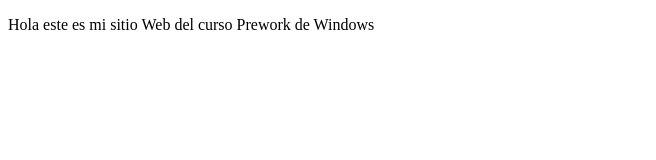
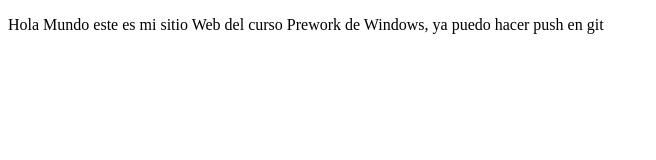
Before and after one commit to marlonandres15/cursoPrework, a plain HTML site: page index.html in a window 1280 px wide. Shown: the whole page, without its empty margins (0-656 px from the left). Drawn offline with Linux system fonts and the light colour scheme.

Commit message:
Primeros cambios

```diff
--- a/index.html
+++ b/index.html
@@ -8,7 +8,7 @@
 </head>
 <body>
     <p>
-        Hola este es mi sitio Web del curso Prework de Windows
+        Hola Mundo este es mi sitio Web del curso Prework de Windows, ya puedo hacer push en git
     </p>
 </body>
 </html>
```
